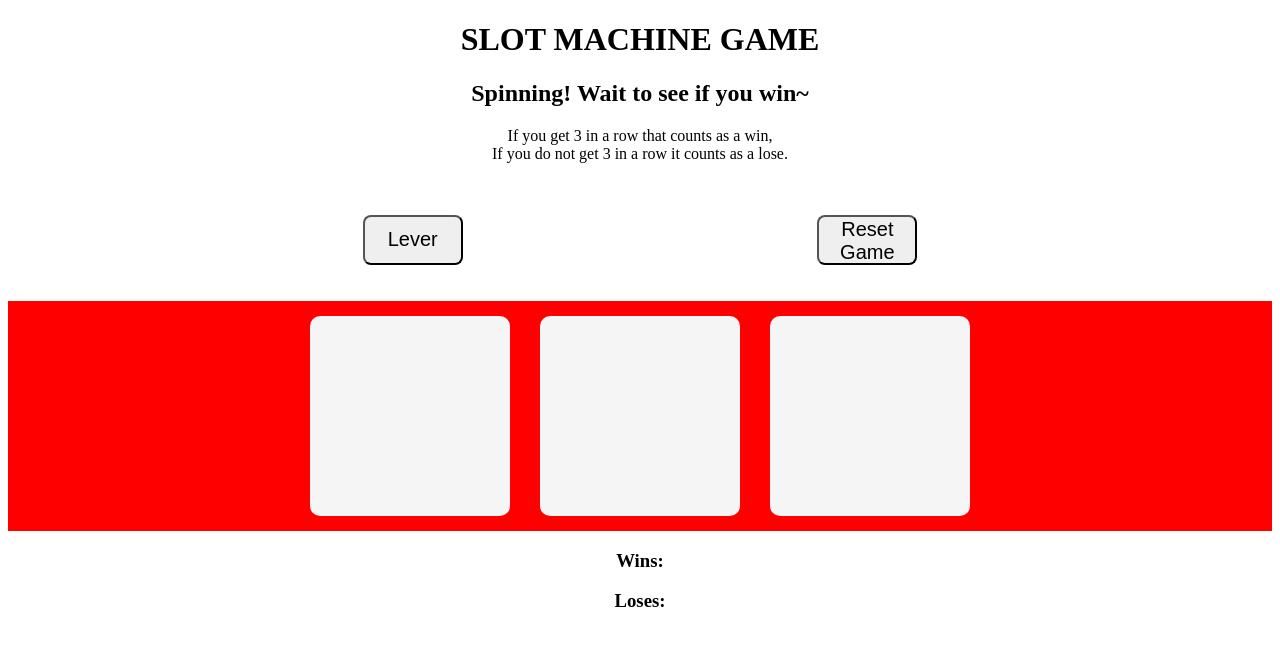
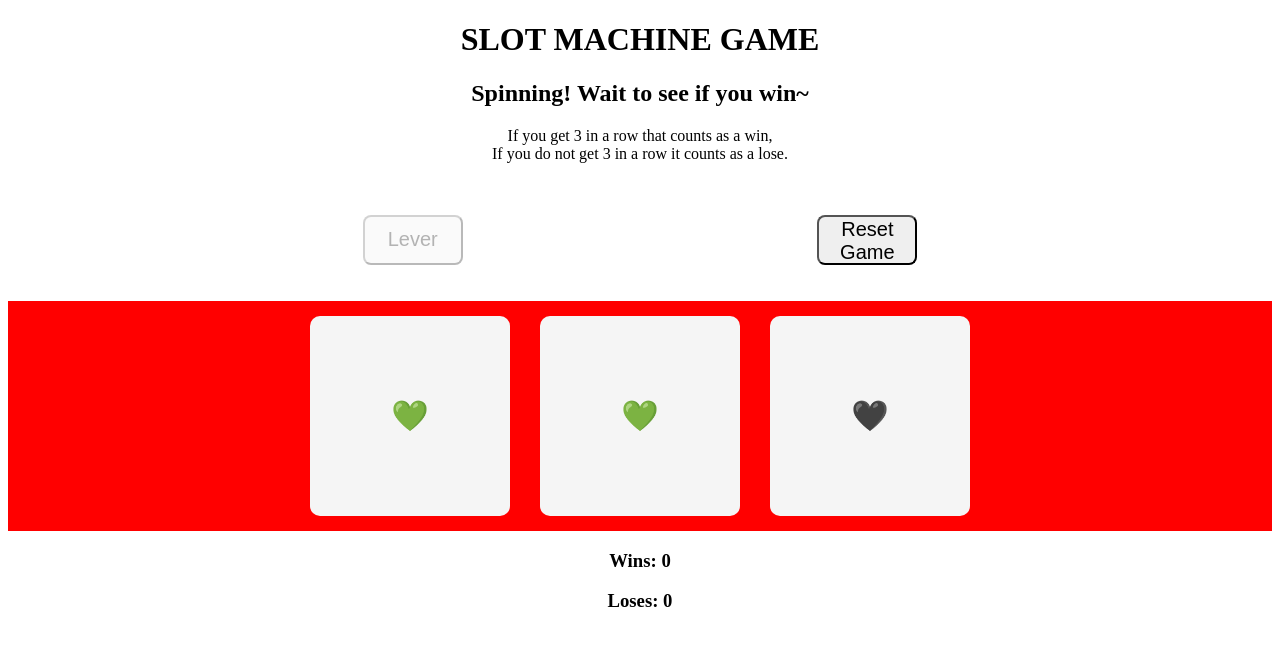
Before and after one commit to lamekammi/slot-machine-game, a plain HTML site: page index.html in a window 1280 px wide. Both pictures are taken after a click on the button "Lever". Drawn offline with Linux system fonts and the light colour scheme.

Commit message:
win lose logic, spin func, css update

```diff
--- a/css/main.css
+++ b/css/main.css
@@ -27,6 +27,9 @@ body {
     border-radius: 10px;
     margin: 1ch;
     font-size: 30px;
+    display: flex;
+    justify-content: center;
+    align-items: center;
 }
 
 .box {
--- a/index.html
+++ b/index.html
@@ -20,12 +20,12 @@
     </div>
     <br><br>
     <div id="slot-machine">
-        <div id="square">⚫️</div>
-        <div id="square2">⚫️</div>
-        <div id="square3">⚫️</div>
+        <span id="square">⚫️</span>
+        <span id="square2">⚫️</span>
+        <span id="square3">⚫️</span>
     </div>
     <div id="score-board">
-        <h3>Wins: </h3><h3>Loses: </h3>
+        <h3 id="win">Wins: 0 </h3><h3 id="lose">Loses: 0</h3>
     </div>
 
 
--- a/js/main.js
+++ b/js/main.js
@@ -12,8 +12,7 @@ const items = [
 
 /*----- app's state (variables) -----*/
 let winner = null;
-let defualt = '⚫️';
-let squares = [null, null, null];
+let gameEnded = false;
 
 /*----- cached element references -----*/
 const slotMach = document.getElementById('slot-machine');
@@ -24,7 +23,9 @@ const leverButt = document.getElementById('lever');
 const resetGameButt = document.getElementById('reset-game');
 const scoreboardEl = document.getElementById('score-board');
 const changeMessage = document.getElementById('message');
-//const boxesEl = document.querySelectorAll('.box');
+const winEl = document.getElementById('win');
+const loseEl = document.getElementById('lose');
+
 //console.log(boxesEl.textContent);
 
 /*----- event listeners -----*/
@@ -34,6 +35,7 @@ resetGameButt.addEventListener('click', resetGame);
 /*----- functions -----*/
 function leverFunc(clicked) {
     if (clicked) {
+        leverButt.disabled = true
         changeMessage.textContent = 'Spinning! Wait to see if you win~';
         spin(squareEl1);
         spin(squareEl2);
@@ -57,31 +59,35 @@ function getRandomIndex() {
 }
 
 function spin(squareEl) {
-    squareEl.textContent = getRandomIndex();
-    setInterval(() => {
-        const currentIndex = squareEl.getAttribute('value')
-        console.log(currentIndex)
-        squareEl.textContent = currentIndex
-    }, 1000)
+    let index = getRandomIndex()
+    squareEl.textContent = items[index];
+    const spinInterval = Math.floor(Math.random() * (700 - 300) + 300);
+    const interval = setInterval(() => {
+        index = index === items.length - 1 ? 0 : index + 1;
+        squareEl.textContent = items[index];
+    }, spinInterval);
+    setTimeout(() => {
+        clearInterval(interval);
+        determineGameStatus();
+    }, 6000);
+}
 
+function determineGameStatus() {
+    if (gameEnded) return;
+    gameEnded = true;
+    leverButt.disabled = false;
+    [squareEl1.textContent, squareEl2.textContent, squareEl3.textContent]
+        .every(x => x === squareEl1.textContent) ? win() : lose()
+}
+ function win() {
+    changeMessage.textContent = "YOU ARE A WINNERWINNER CHICKEN DINNER";
+    gameEnded = false;
+}
 
-
+function lose() {
+    changeMessage.textContent = "YOU ARE A LOSERLOSER CHICKEN NOT DINNER";
+    gameEnded = false;
 }
-// function shuffle(item) {
-//     let currIdx = item.length, randomIdx;
-//     while (currIdx != 0) {
-//         randomIdx = Math.floor(Math.random() * currIdx);
-//         currIdx--;
-//         [item[currIdx], item[randomIdx]] = [item[randomIdx], item[currIdx]];
-//     }
-//     console.log(item)
-//     return item;
-//     }
-
-
-//for (const value of items) {
-    //console.log(value);
-//}
 
 // do after MVP is done.
 function updateScore() {
```
